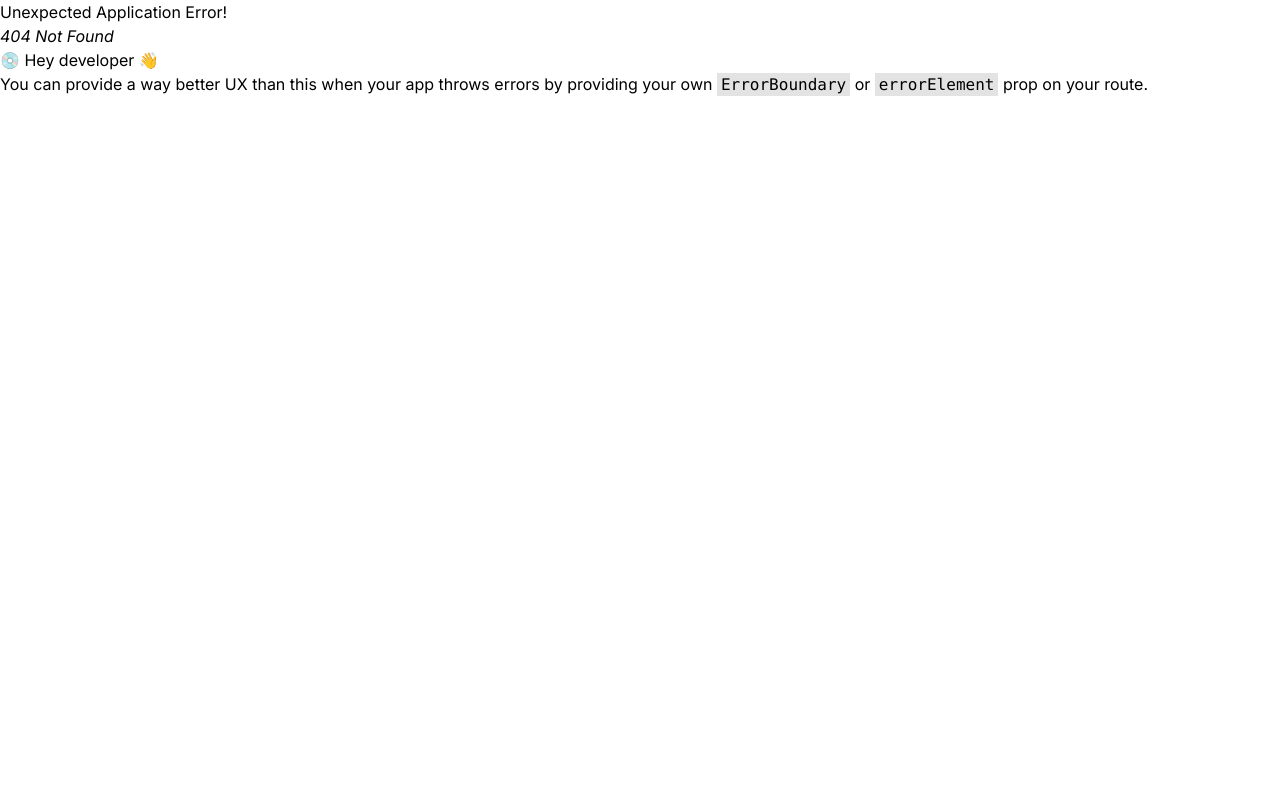
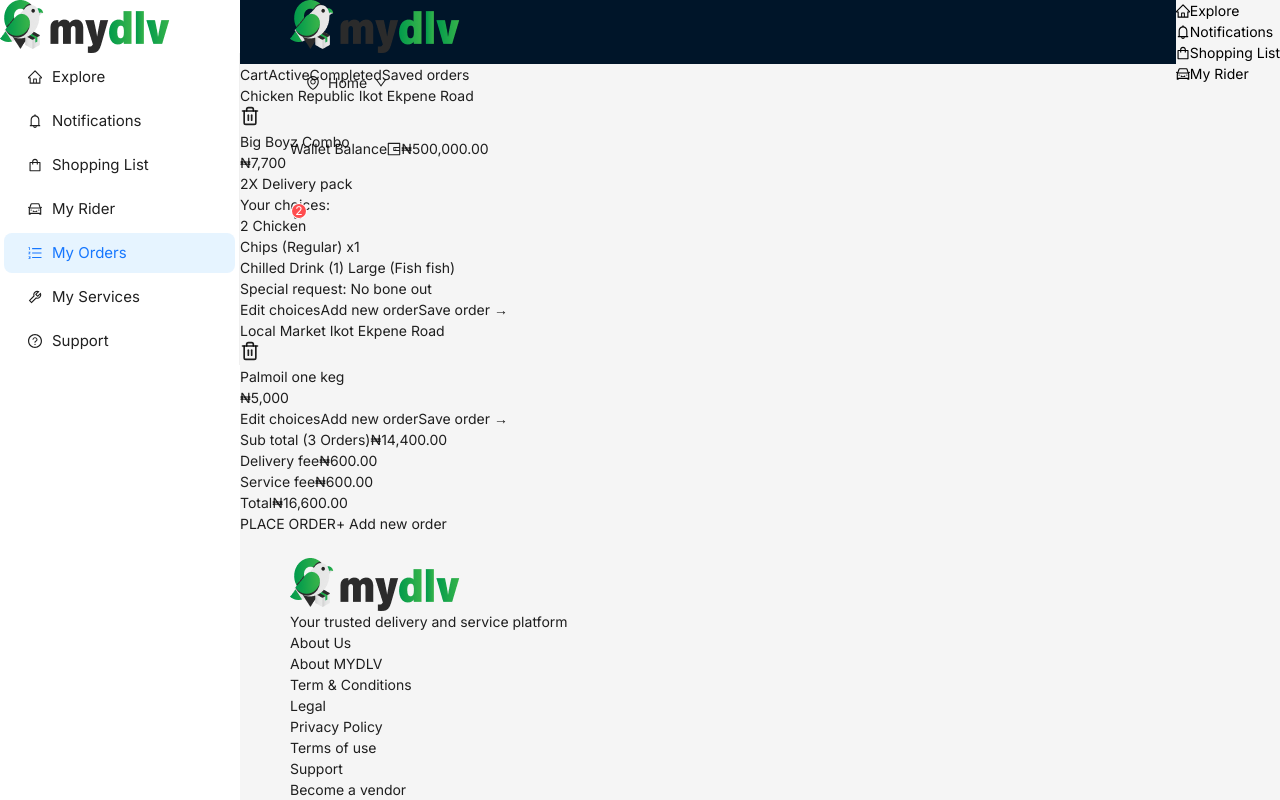
Before and after one commit to INIEMEM/mydlv-user, a React (Vite) app: page /orders in a window 1280 px wide. Before the commit this address had no page. Shown: the top 800 px of the page. Built offline with nearby package versions, Linux system fonts and the light colour scheme.

Commit message:
order page

```diff
--- a/src/App.jsx
+++ b/src/App.jsx
@@ -65,7 +65,7 @@
               <Route path=":resturant" element={<RestaurantDetailsPage/>}/>
             </Route>
           </Route>
-          <Route path="my-orders" element={<AppLayout/>}>
+          <Route path="orders" element={<AppLayout/>}>
             <Route index element={<MyOrdersPage/>}/>
           </Route>
           <Route path="/handyman/:id" element={<HandymanProfile />} />
--- a/src/pages/orders/MyOrdersPage.jsx
+++ b/src/pages/orders/MyOrdersPage.jsx
@@ -73,7 +73,7 @@
   };
 
   const renderCartTab = () => (
-    <div className="space-y-4 flex">
+    <div className="space-y-4 md:flex">
       <div className='overflow-y-auto max-h-[calc(100vh-300px)]'>
       {cartOrders.map((order) => (
         <div key={order.id} className=" rounded-lg p-4 shadow-sm">
@@ -377,7 +377,7 @@
               onClick={() => setActiveTab('cart')}
               className={`flex-1 py-4 text-center font-medium transition-colors ${
                 activeTab === 'cart'
-                  ? 'bg-gray-800 text-white'
+                  ? 'bg-[#333] text-white'
                   : 'text-gray-600 hover:bg-gray-50'
               }`}
             >
@@ -387,7 +387,7 @@
               onClick={() => setActiveTab('active')}
               className={`flex-1 py-4 text-center font-medium transition-colors ${
                 activeTab === 'active'
-                  ? 'bg-gray-800 text-white'
+                  ? 'bg-[#333] text-white'
                   : 'text-gray-600 hover:bg-gray-50'
               }`}
             >
@@ -397,7 +397,7 @@
               onClick={() => setActiveTab('completed')}
               className={`flex-1 py-4 text-center font-medium transition-colors ${
                 activeTab === 'completed'
-                  ? 'bg-gray-800 text-white'
+                  ? 'bg-[#333] text-white'
                   : 'text-gray-600 hover:bg-gray-50'
               }`}
             >
@@ -407,7 +407,7 @@
               onClick={() => setActiveTab('saved')}
               className={`flex-1 py-4 text-center font-medium transition-colors ${
                 activeTab === 'saved'
-                  ? 'bg-gray-800 text-white'
+                  ? 'bg-[#333] text-white'
                   : 'text-gray-600 hover:bg-gray-50'
               }`}
             >
```
